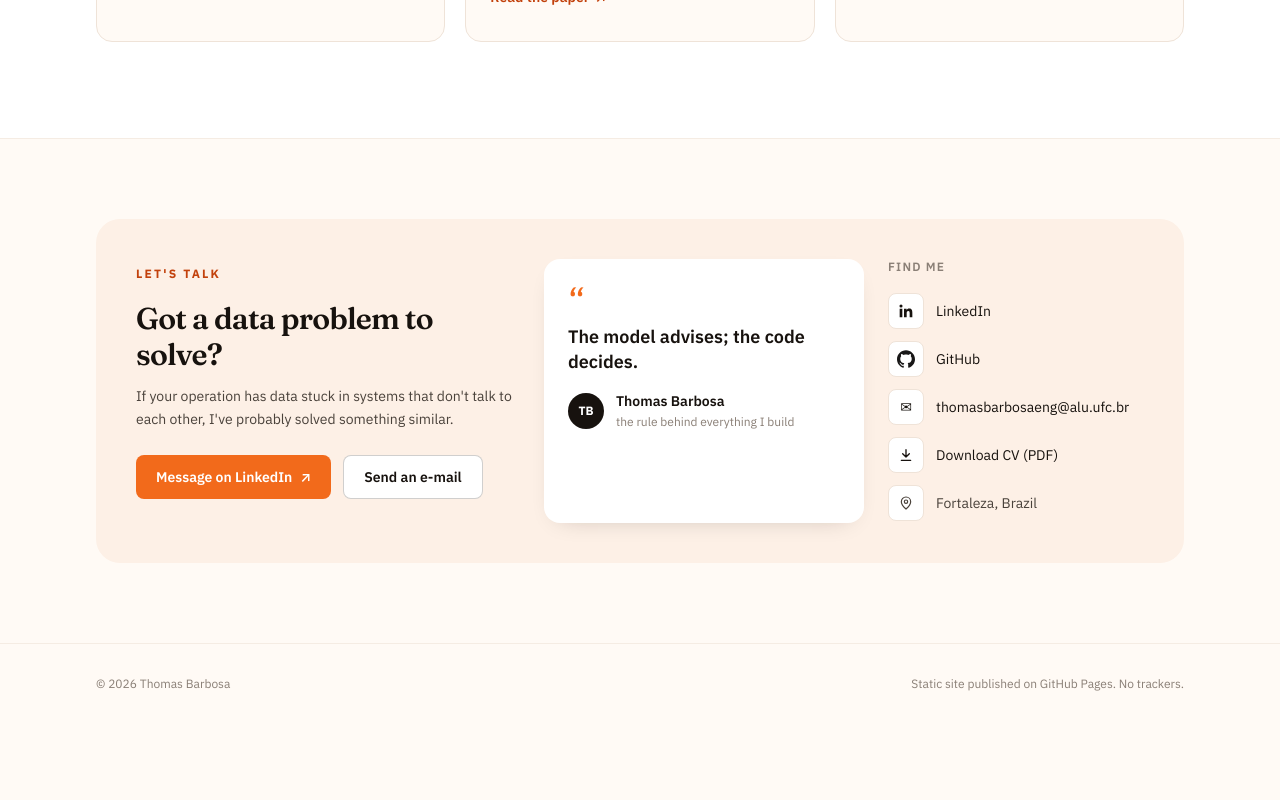
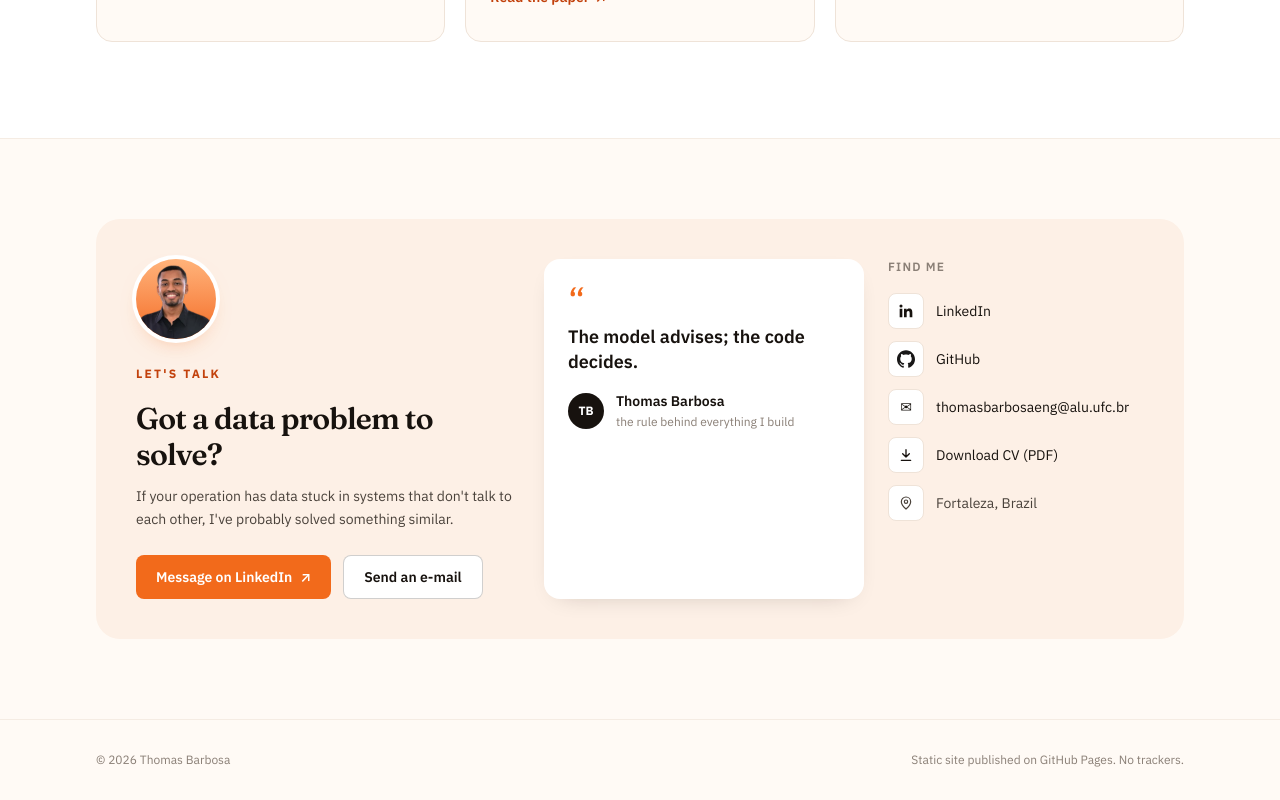
Before and after one commit to ithormb/ithormb.github.io, a Next.js app: page /en/ in a window 1280 px wide. Shown: the part 7430-8230 px from the top of the page. Before the commit the page ends 8154 px from the top, so only its background shows below. Built offline with nearby package versions, Linux system fonts and the light colour scheme.

Commit message:
feat: segunda foto, pequena, no bloco de contato

```diff
--- a/components/site/Contact.tsx
+++ b/components/site/Contact.tsx
@@ -16,17 +16,22 @@ export function Contact({ locale }: { locale: Locale }) {
       <div className="mx-auto max-w-6xl px-5 py-20 sm:px-8">
         <div className="grid gap-6 rounded-3xl bg-surface-2 p-8 md:grid-cols-[1.2fr_1fr_0.8fr] md:p-10">
           <div>
+            {/* Segunda foto do ensaio, pequena: o contato ganha rosto sem repetir o retrato do topo. */}
+            {/* eslint-disable-next-line @next/next/no-img-element */}
+            <img src={withBase("/img/foto-contato.webp")} alt={site.name} width={80} height={80} loading="lazy" className="mb-5 size-20 rounded-full bg-gradient-to-b from-[#ffb37a] to-accent object-cover ring-4 ring-surface shadow-[0_10px_24px_-12px_rgba(242,106,27,0.6)]" />
             <Eyebrow>{t("contact_eyebrow", locale)}</Eyebrow>
             <h2 className="mt-4 text-2xl font-semibold tracking-tight text-ink sm:text-3xl">{t("contact_title", locale)}</h2>
             <p className="mt-3 text-sm leading-relaxed">{t("contact_body", locale)}</p>
-            <a href={site.links.linkedin} target="_blank" rel="noreferrer noopener" className="mt-6 inline-flex h-11 items-center gap-2 rounded-lg bg-accent px-5 text-sm font-semibold text-white transition-colors hover:bg-accent-2 active:scale-95">
+            <div className="mt-6 flex flex-wrap gap-3">
+            <a href={site.links.linkedin} target="_blank" rel="noreferrer noopener" className="inline-flex h-11 items-center gap-2 rounded-lg bg-accent px-5 text-sm font-semibold text-white transition-colors hover:bg-accent-2 active:scale-95">
               {t("cta_linkedin", locale)} <span aria-hidden="true">↗</span>
             </a>
             {site.links.email && (
-              <a href={`mailto:${site.links.email}`} className="ml-3 mt-6 inline-flex h-11 items-center gap-2 rounded-lg border border-ink/20 bg-surface px-5 text-sm font-semibold text-ink transition-colors hover:border-ink active:scale-95">
+              <a href={`mailto:${site.links.email}`} className="inline-flex h-11 items-center gap-2 rounded-lg border border-ink/20 bg-surface px-5 text-sm font-semibold text-ink transition-colors hover:border-ink active:scale-95">
                 {t("cta_email", locale)}
               </a>
             )}
+            </div>
           </div>
           <figure className="rounded-2xl bg-surface p-6 shadow-[0_8px_24px_-16px_rgba(23,18,14,0.3)]">
             <span aria-hidden="true" className="text-4xl leading-none text-accent">&ldquo;</span>
```
Also changed, not shown: public/img/foto-contato.webp (added).
